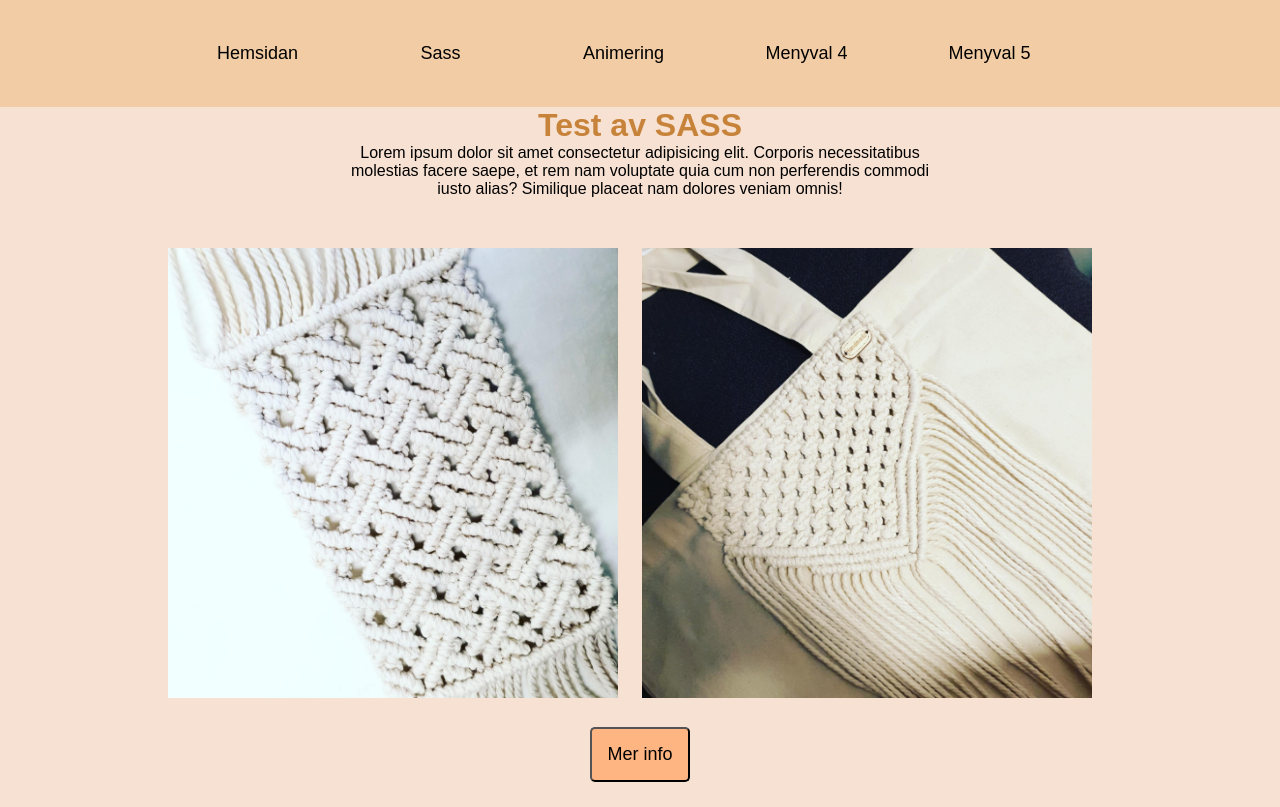
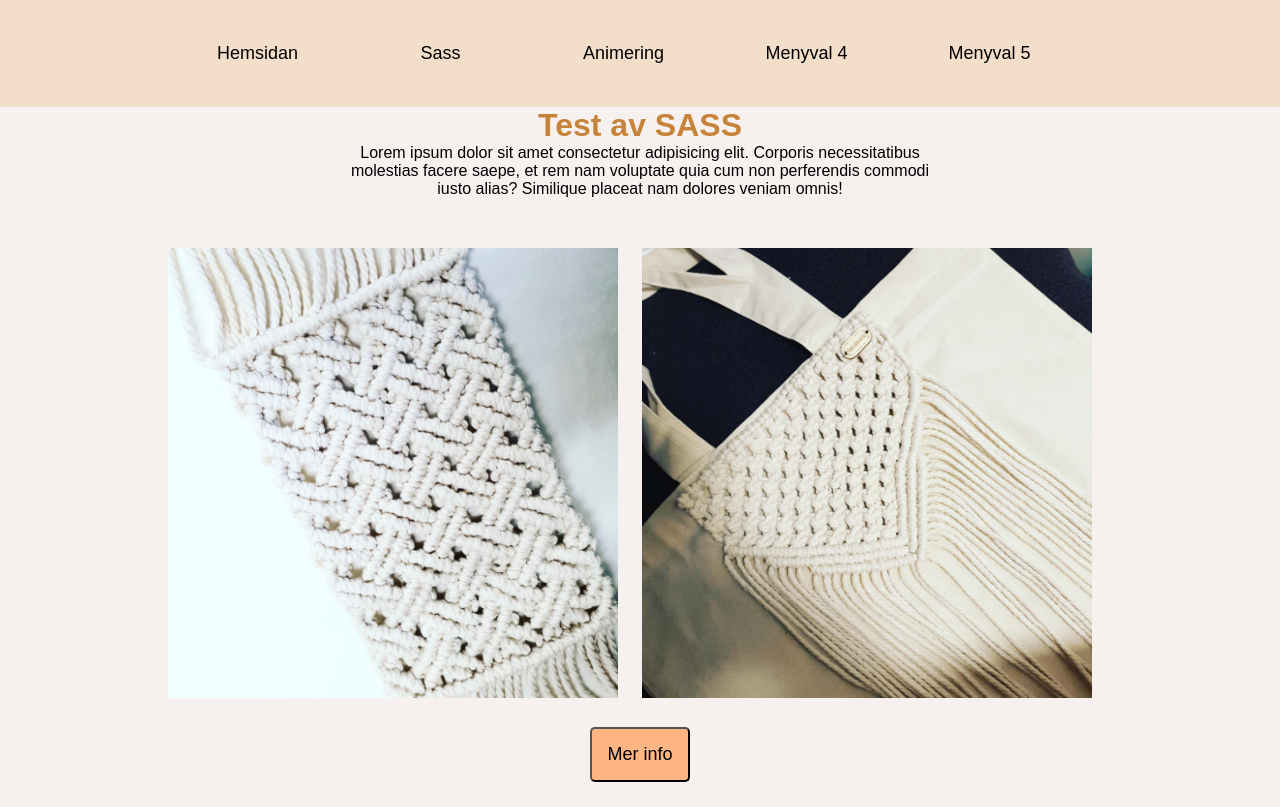
Before and after one commit to FarahUmran/Moment-3, a website built with Parcel: page src/index.html in a window 1280 px wide. Built offline with nearby package versions, Linux system fonts and the light colour scheme.

```diff
--- a/src/css/_animering.scss
+++ b/src/css/_animering.scss
@@ -3,6 +3,7 @@
     margin: 0;
     padding: 0;
     height: 100%;
+
 }
 
 
--- a/src/css/main.scss
+++ b/src/css/main.scss
@@ -16,7 +16,7 @@
 }
 
 //varibel för lagring av färg .. ljusa läget o mörka läget
-$primary-color: #edb8946a;
+$primary-color: #eadfd96a;
 $color1: #c7833a;
 $color: #feb581;
 $color3: #939fe6;
@@ -27,7 +27,7 @@
 
 
 header {
-    background-color: #f2cca4;
+    background-color: #f2dec9;
 }
 
 
```
Also changed, not shown: src/animering.html (+1 -1 lines).
